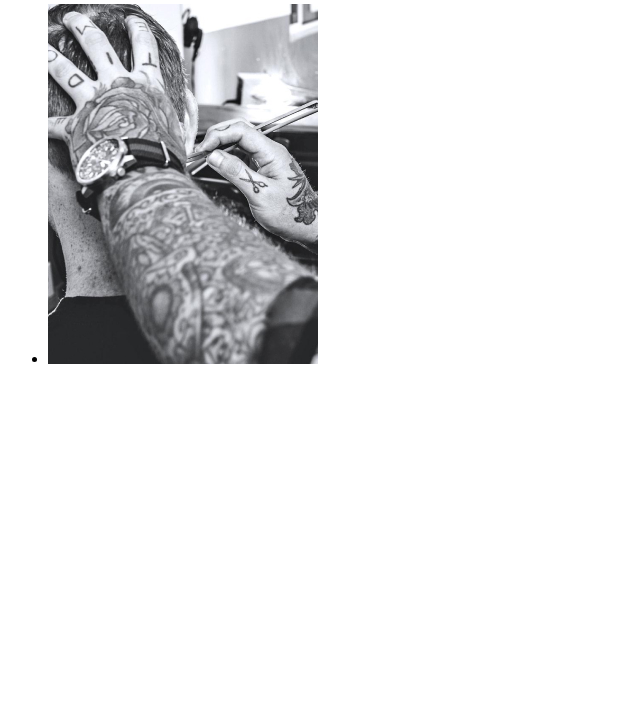
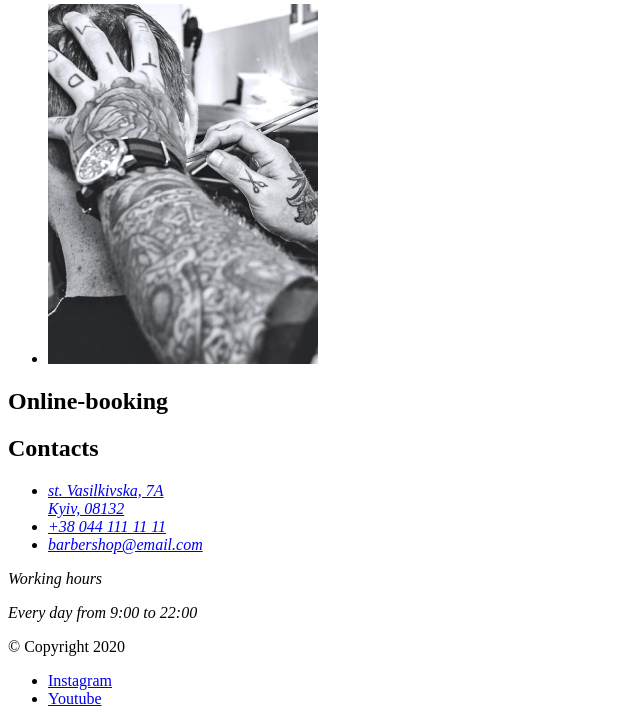
Before and after one commit to ok-qa/barbershop-classwork, a plain HTML site: page index.html in a window 1280 px wide. Shown: the part 5074-5798 px from the top of the page, without its empty margins (0-640 px from the left). Before the commit the page ends 5458 px from the top, so only its background shows below. Drawn offline with Linux system fonts and the light colour scheme.

Commit message:
Section and footer added
1. Contacts section added
2. Footer added

```diff
--- a/index.html
+++ b/index.html
@@ -157,8 +157,31 @@
                 <li><img src="images/Rectangle 28.jpg" alt="shaving_nap" width="270" height="360"></li>
             </ul>
         </section>
+
+        <!--Contacts section-->
+        <section>
+            <h2>Online-booking</h2>
+            <h2>Contacts</h2>
+            <address>
+                <ul>
+                    <li><a href="https://goo.gl/maps/98QeZJgHr9hLEuWz5" target="_blank"
+                            rel="noopener noreferrer nofollow">st. Vasilkivska, 7A <br>
+                            Kyiv, 08132</a></li>
+                    <li><a href="tel:+380441111111">+38 044 111 11 11</a></li>
+                    <li><a href="mailto:barbershop@email.com">barbershop@email.com</a></li>
+                </ul>
+                <p>Working hours</p>
+                <p>Every day from 9:00 to 22:00</p>
+            </address>
+        </section>
     </main>
-    <footer></footer>
+    <footer>
+        <p>&copy; Copyright 2020</p>
+        <ul>
+            <li><a href="#" target="_blank" rel="noopener noreferrer nofollow">Instagram</a></li>
+            <li><a href="#" target="_blank" rel="noopener noreferrer nofollow">Youtube</a></li>
+        </ul>
+    </footer>
 
 </body>
 
```
